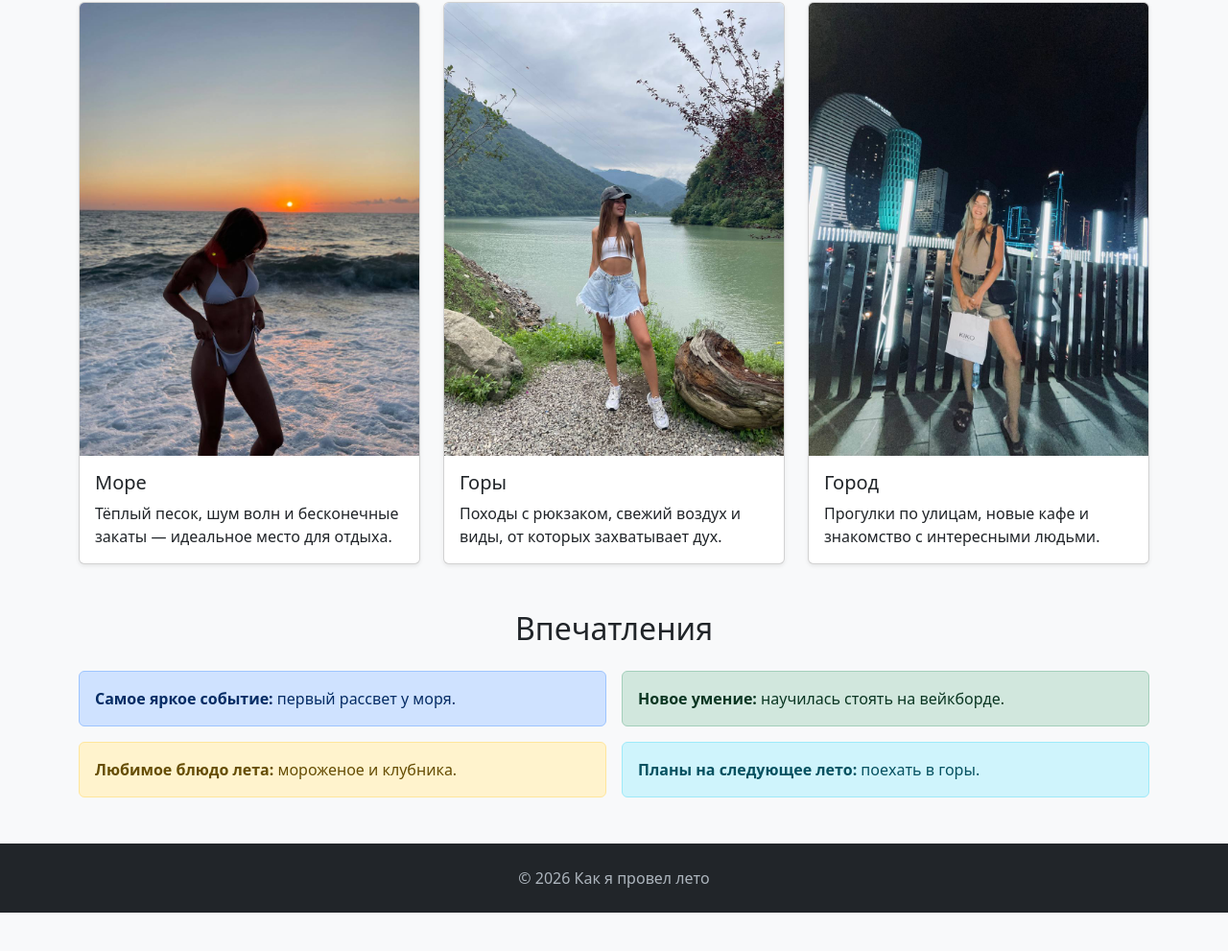
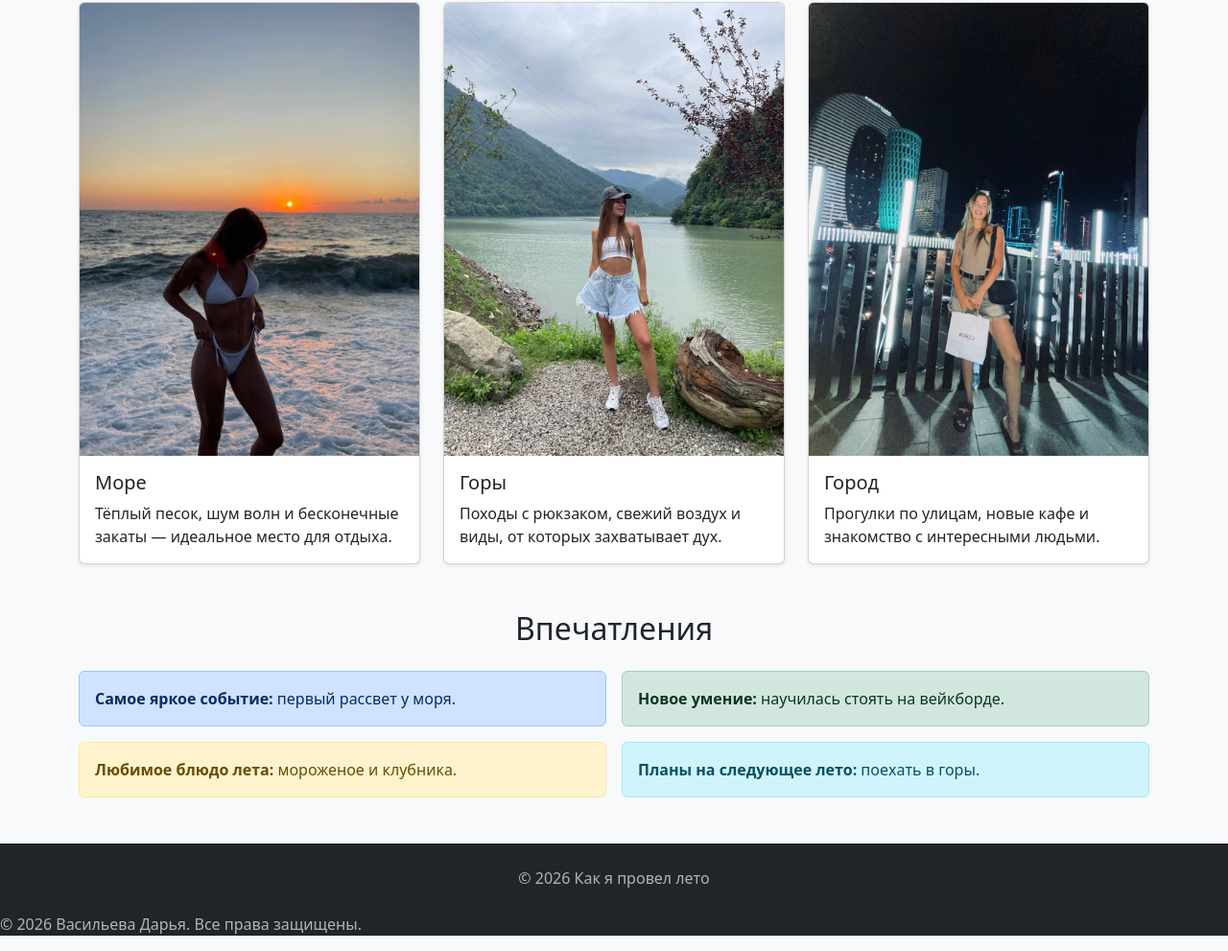
Before and after one commit to Manressaaa/wt-lab1-1git-vasileva, a plain HTML site: page index.html in a window 1280 px wide. Shown: the part 1197-2188 px from the top of the page at 96% size. Before the commit the page ends 2148 px from the top, so only its background shows below. Drawn offline with nearby package versions, Linux system fonts and the light colour scheme.

Commit message:
feat: add footer

```diff
--- a/index.html
+++ b/index.html
@@ -185,5 +185,8 @@
     <!-- Bootstrap JS (для работы навбара-бургера) -->
     <script
         src="https://cdn.jsdelivr.net/npm/bootstrap@5.3.3/dist/js/bootstrap.bundle.min.js"></script>
+<footer>
+    <p>© 2026 Васильева Дарья. Все права защищены.</p>
+</footer>
 </body>
 </html>
```
